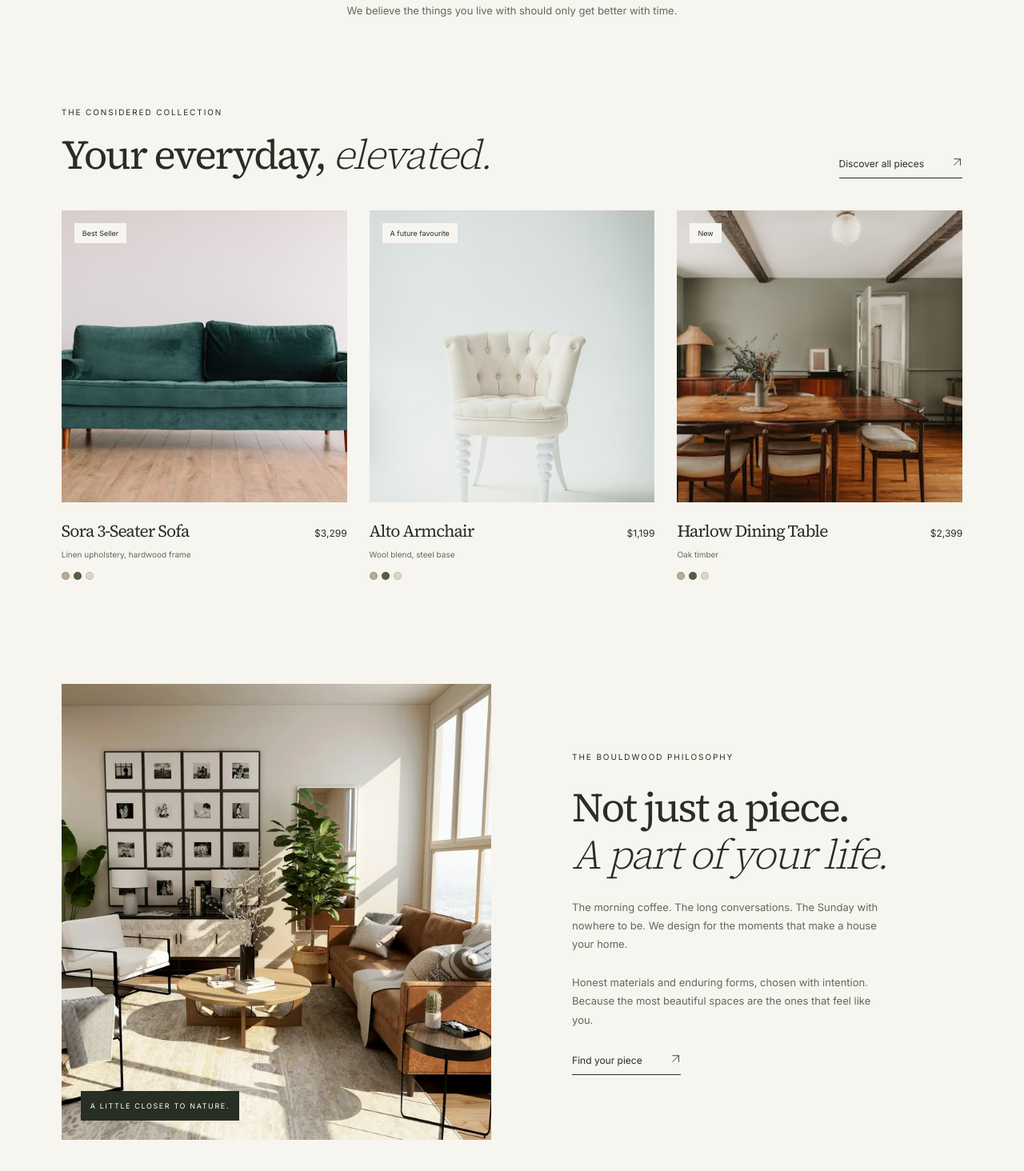
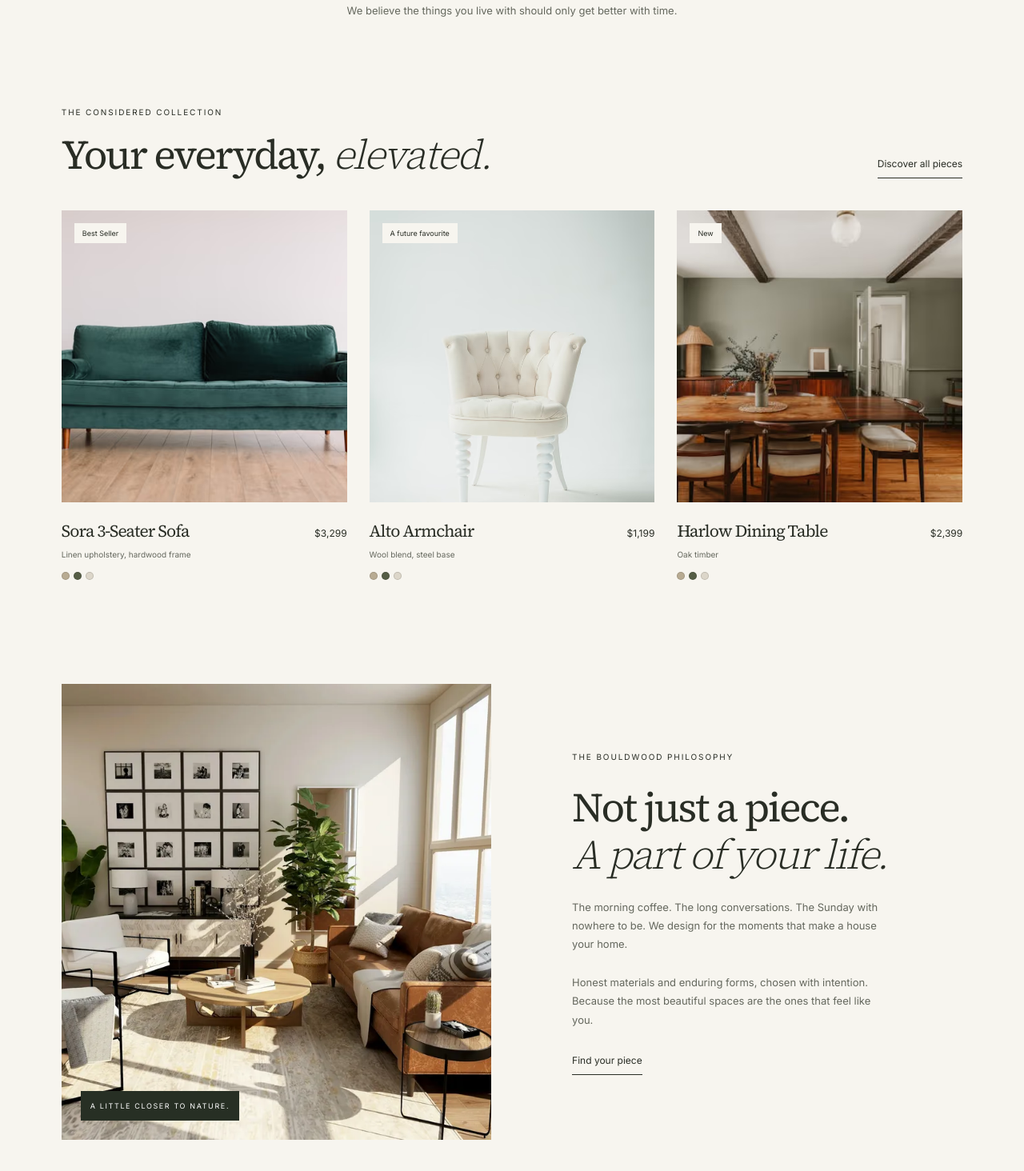
Before and after one commit to DaramolaFemi/Bouldwood-showroom, a React (Vite) app: page / in a window 1280 px wide. Shown: the part 1109-2573 px from the top of the page at 80% size. Built offline with nearby package versions, Linux system fonts and the light colour scheme.

Commit message:
Reserve homepage arrows for primary CTAs

```diff
--- a/src/pages/Home.tsx
+++ b/src/pages/Home.tsx
@@ -5,6 +5,7 @@ import { motion, useReducedMotion } from "framer-motion";
 import Hero from "../components/Hero";
 import ProductCard from "../components/ProductCard";
 import products from "../data/products";
+
 function Reveal({
   children,
   className = "",
@@ -25,6 +26,7 @@ function Reveal({
     </motion.div>
   );
 }
+
 export default function Home() {
   return (
     <>
@@ -54,7 +56,7 @@ export default function Home() {
             </h2>
           </div>
           <Link className="text-link" to="/products">
-            Discover all pieces <ArrowIcon />
+            Discover all pieces
           </Link>
         </div>
         <Reveal className="product-grid">
@@ -88,7 +90,7 @@ export default function Home() {
             the most beautiful spaces are the ones that feel like you.
           </p>
           <Link to="/products" className="text-link">
-            Find your piece <ArrowIcon />
+            Find your piece
           </Link>
         </Reveal>
       </section>
```
